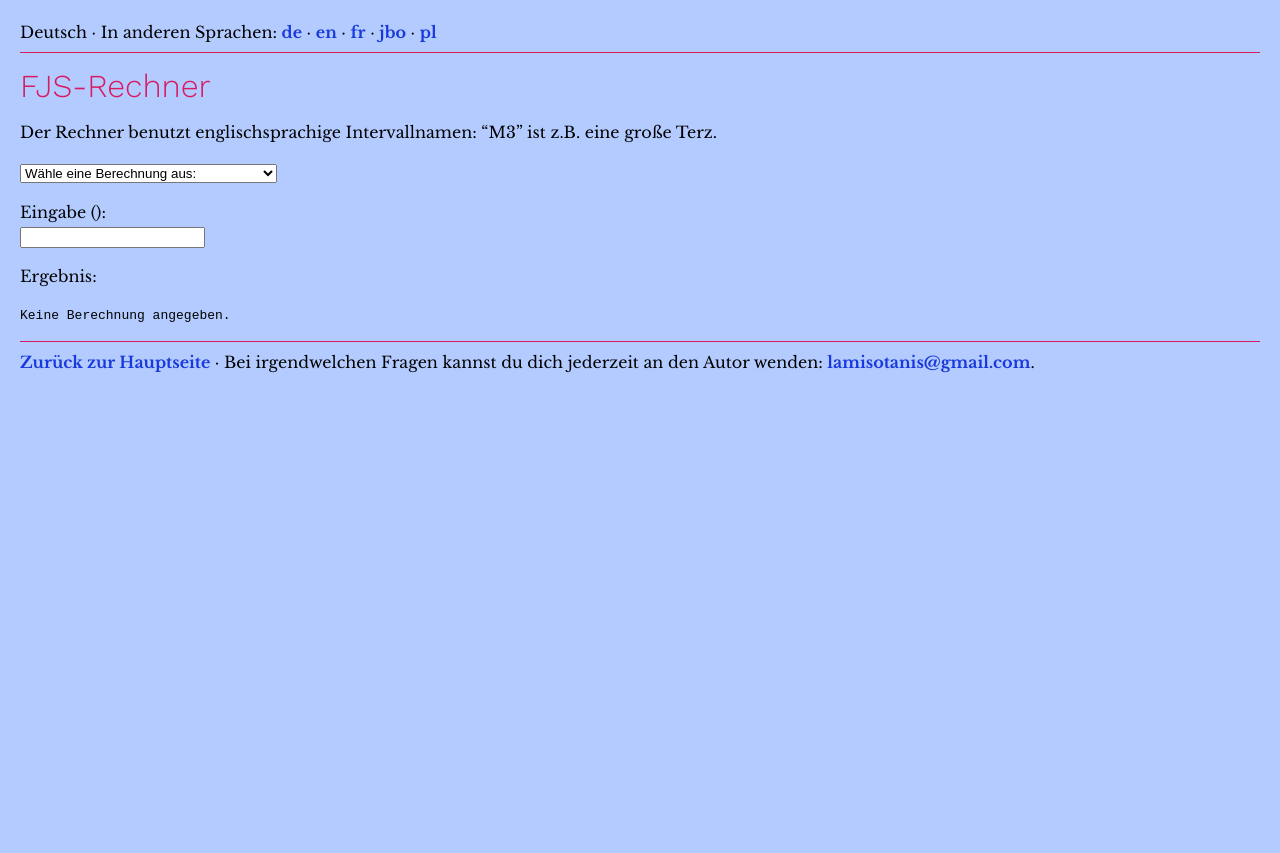
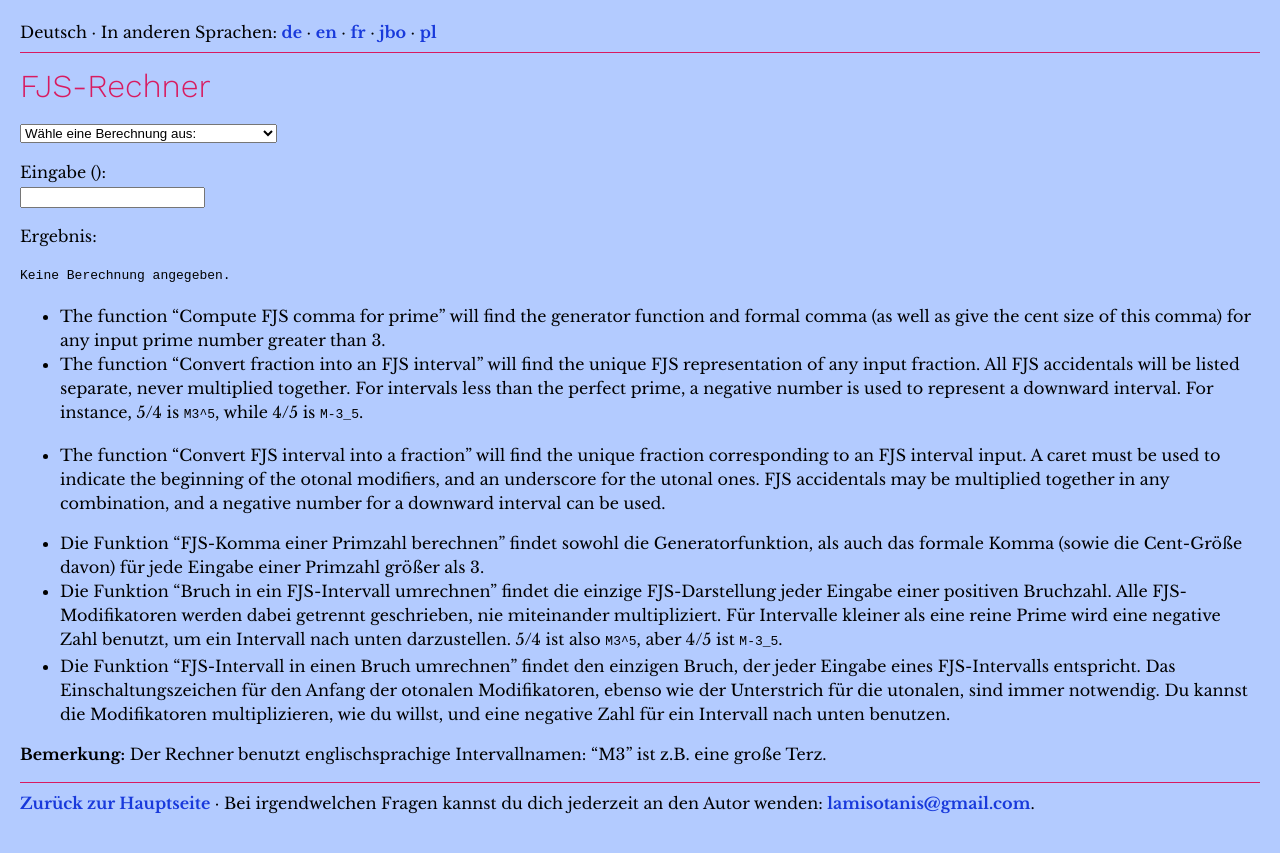
Before and after one commit to misotanni/misotanni.github.io, a Jekyll site: the page built from fjs/de/calc.md, in a window 1280 px wide. Shown: the top 853 px of the page. Built offline with Jekyll 4.4.1, drawn with Linux system fonts in a browser that asks for light colours; our own code applies the rules of GitHub Pages for plain Markdown files.

Commit message:
deutsche Instruktionen

```diff
--- a/fjs/de/calc.md
+++ b/fjs/de/calc.md
@@ -36,3 +34,13 @@
 </script>
 <script src="../assets/fjs.js"></script>
 <script src="../assets/calc.js"></script>
+
+- The function "Compute FJS comma for prime" will find the generator function and formal comma (as well as give the cent size of this comma) for any input prime number greater than 3.
+- The function "Convert fraction into an FJS interval" will find the unique FJS representation of any input fraction. All FJS accidentals will be listed separate, never multiplied together. For intervals less than the perfect prime, a negative number is used to represent a downward interval. For instance, 5/4 is `M3^5`, while 4/5 is `M-3_5`.
+- The function "Convert FJS interval into a fraction" will find the unique fraction corresponding to an FJS interval input. A caret must be used to indicate the beginning of the otonal modifiers, and an underscore for the utonal ones. FJS accidentals may be multiplied together in any combination, and a negative number for a downward interval can be used.
+
+- Die Funktion "FJS-Komma einer Primzahl berechnen" findet sowohl die Generatorfunktion, als auch das formale Komma (sowie die Cent-Größe davon) für jede Eingabe einer Primzahl größer als 3.
+- Die Funktion "Bruch in ein FJS-Intervall umrechnen" findet die einzige FJS-Darstellung jeder Eingabe einer positiven Bruchzahl. Alle FJS-Modifikatoren werden dabei getrennt geschrieben, nie miteinander multipliziert. Für Intervalle kleiner als eine reine Prime wird eine negative Zahl benutzt, um ein Intervall nach unten darzustellen. 5/4 ist also `M3^5`, aber 4/5 ist `M-3_5`.
+- Die Funktion "FJS-Intervall in einen Bruch umrechnen" findet den einzigen Bruch, der jeder Eingabe eines FJS-Intervalls entspricht. Das Einschaltungszeichen für den Anfang der otonalen Modifikatoren, ebenso wie der Unterstrich für die utonalen, sind immer notwendig. Du kannst die Modifikatoren multiplizieren, wie du willst, und eine negative Zahl für ein Intervall nach unten benutzen.
+
+**Bemerkung:** Der Rechner benutzt englischsprachige Intervallnamen: "M3" ist z.B. eine große Terz.
```
Also changed, not shown: other parts of fjs/de/calc.md (+0 -2 lines).
